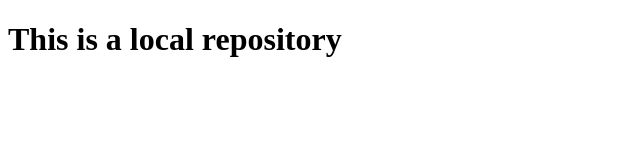
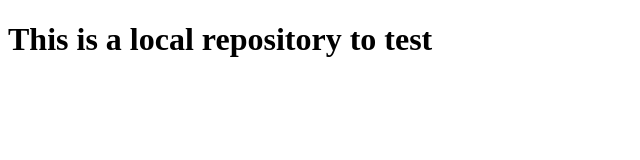
Before and after one commit to TzipyS/from-local, a plain HTML site: page index.html in a window 1280 px wide. Shown: the whole page, without its empty margins (0-640 px from the left). Drawn offline with Linux system fonts and the light colour scheme.

Commit message:
first commit to from-local

```diff
--- a/index.html
+++ b/index.html
@@ -6,6 +6,6 @@
     <title>Document</title>
 </head>
 <body>
-    <h1>This is a local repository</h1>
+    <h1>This is a local repository to test</h1>
 </body>
 </html>
```
